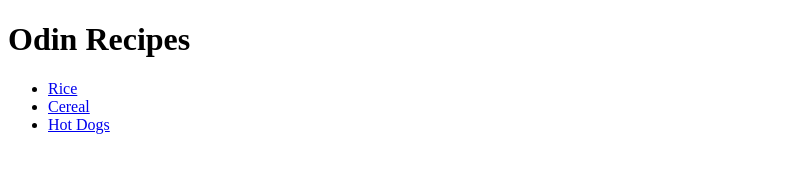
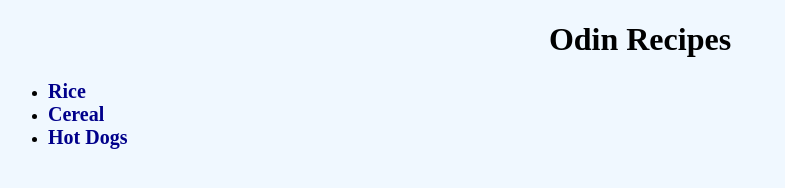
Before and after one commit to josue-quinones/odin-recipes, a plain HTML site: page index.html in a window 1280 px wide. Shown: the whole page, without its empty margins (0-785 px from the left). Drawn offline with Linux system fonts and the light colour scheme.

Commit message:
add styles.css and link to index.html
Added styles apply to homepage header and links

```diff
--- a/index.html
+++ b/index.html
@@ -3,6 +3,7 @@
 <head>
     <meta charset="UTF-8">
     <meta name="viewport" content="width=device-width, initial-scale=1.0">
+    <link rel="stylesheet" href="./styles.css" />
     <title>Odin Recipes</title>
 </head>
 <body>
--- /dev/null
+++ b/styles.css
@@ -0,0 +1,16 @@
+body {
+    background-color: #f0f8ff;
+}
+
+h1 {
+    text-align: center;
+    font-weight: bold;
+    color:#000000
+}
+
+ul li a {
+    font-size: 20px;
+    font-weight: bold;
+    text-decoration: none;
+    color:#00008b
+}
```
